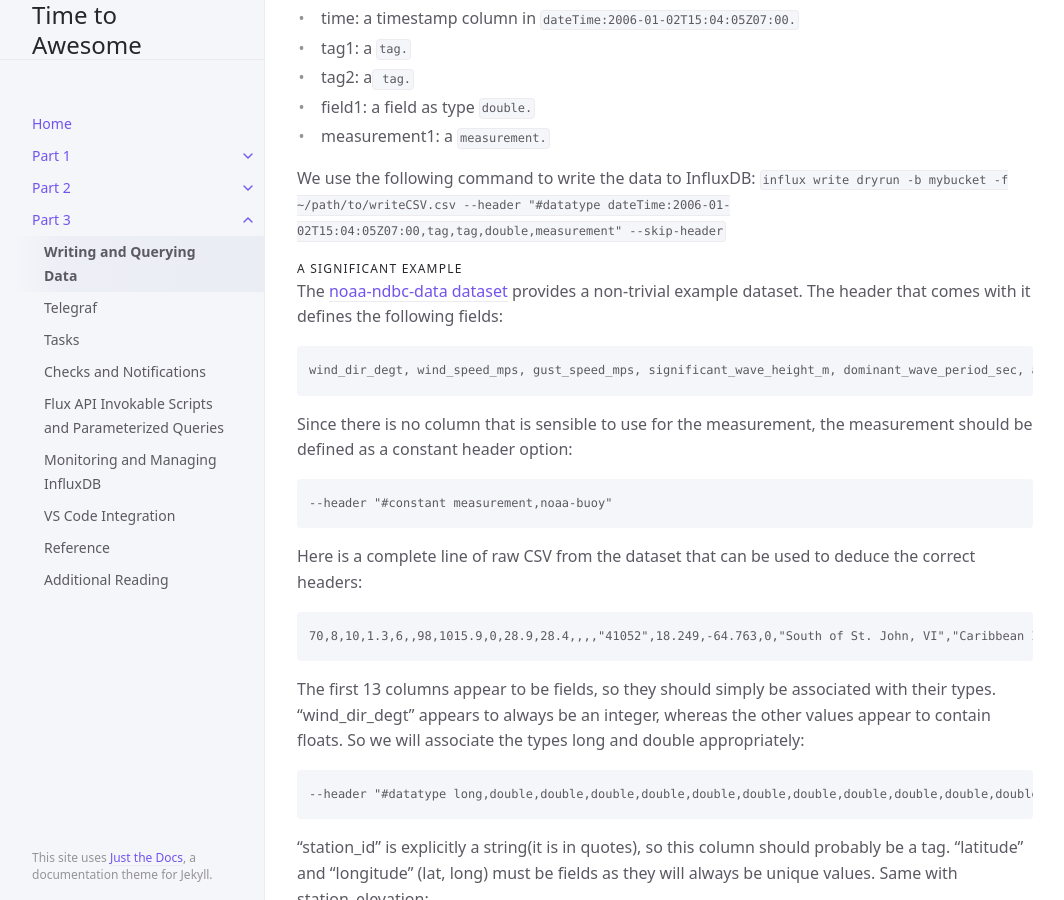
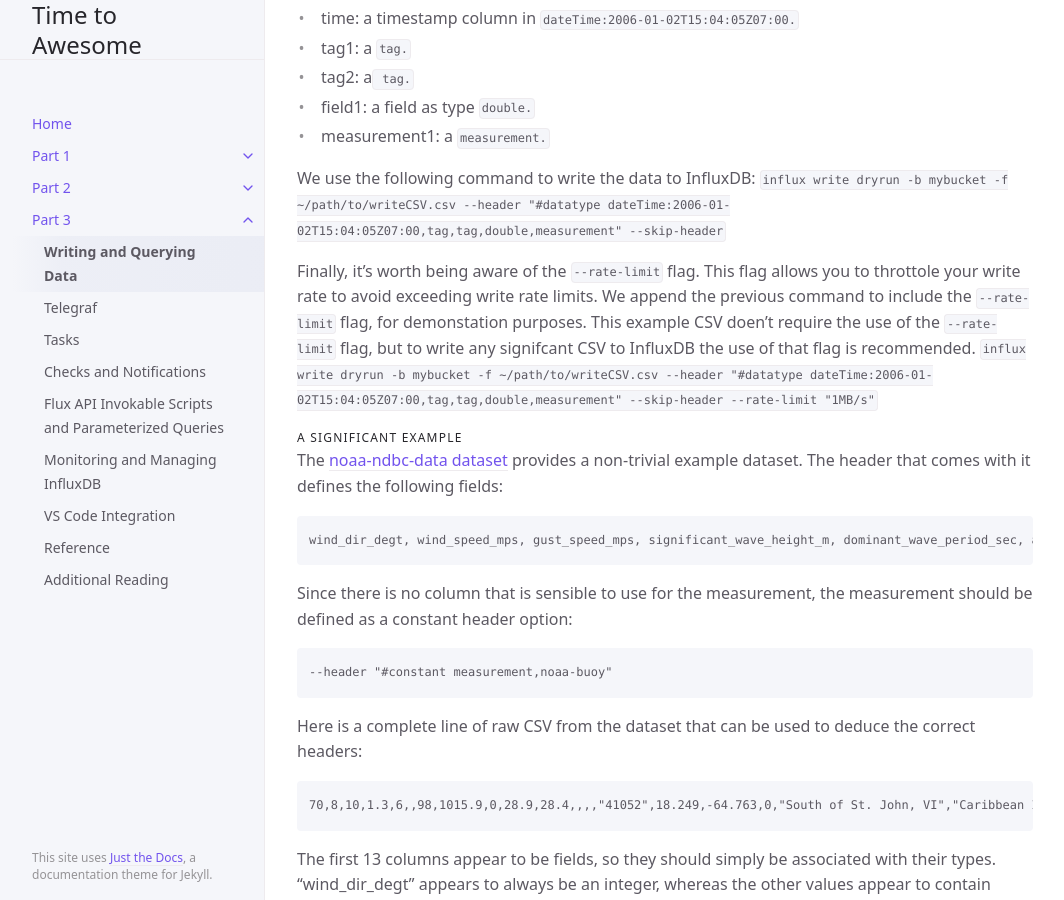
Before and after one commit to influxdata/awesome, a Jekyll site: the page built from docs/part-3/writing-and-querying-data.md, in a window 1280 px wide and 900 px high, scrolled down 15085 px. Shown: the whole window, without its empty margins (107-1171 px from the left). Built offline with Jekyll 4.4.1, drawn with Linux system fonts in a browser that asks for light colours.

Commit message:
inlcude mention of --rate-limit flag for the influx write command for writing csv closes #13

```diff
--- a/docs/part-3/writing-and-querying-data.md
+++ b/docs/part-3/writing-and-querying-data.md
@@ -325,6 +325,9 @@ For our simple example, we have:
 
 We use the following command to write the data to InfluxDB:
 `influx write dryrun  -b mybucket -f ~/path/to/writeCSV.csv --header "#datatype dateTime:2006-01-02T15:04:05Z07:00,tag,tag,double,measurement" --skip-header`
+
+Finally, it's worth being aware of the `--rate-limit` flag. This flag allows you to throttole your write rate to avoid exceeding write rate limits. We append the previous command to include the `--rate-limit` flag, for demonstation purposes. This example CSV doen't require the use of the `--rate-limit` flag, but to write any signifcant CSV to InfluxDB the use of that flag is recommended.
+`influx write dryrun  -b mybucket -f ~/path/to/writeCSV.csv --header "#datatype dateTime:2006-01-02T15:04:05Z07:00,tag,tag,double,measurement" --skip-header --rate-limit "1MB/s"`
 
 
 #### A Significant Example
```
